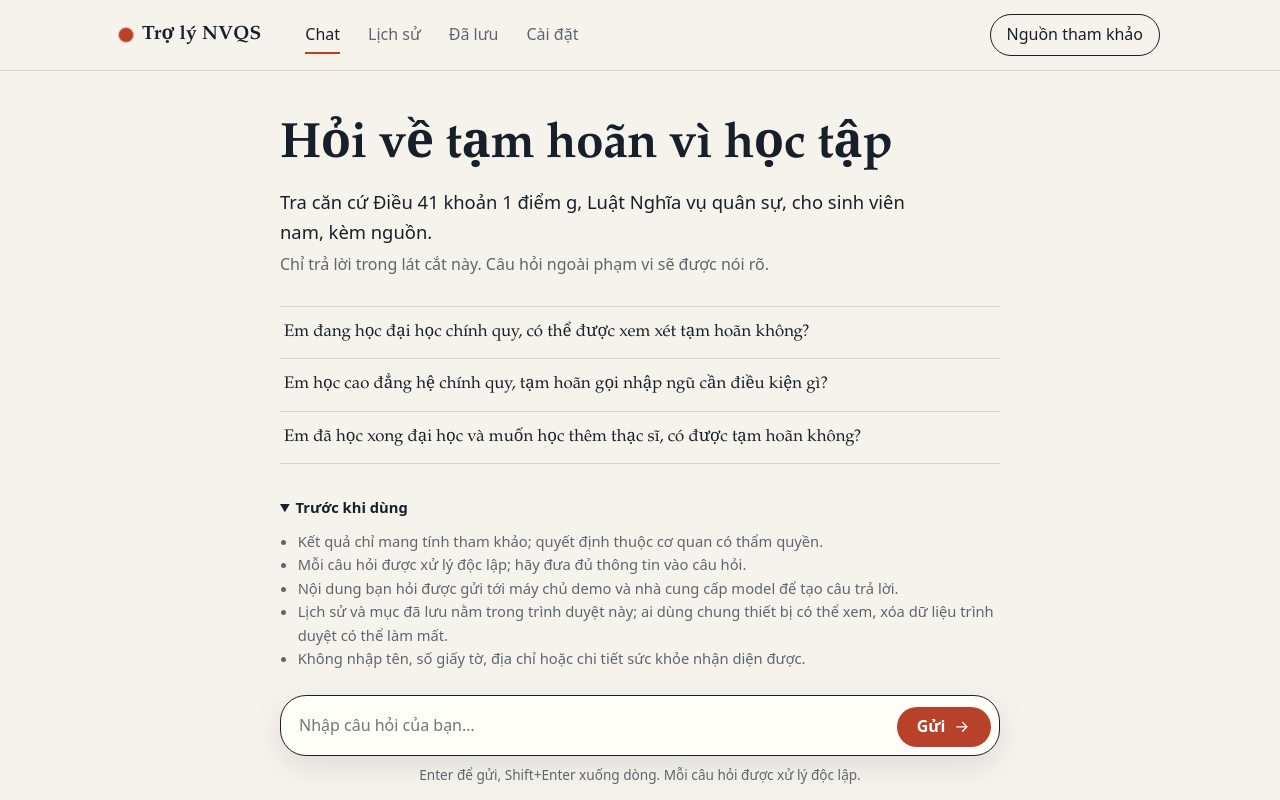
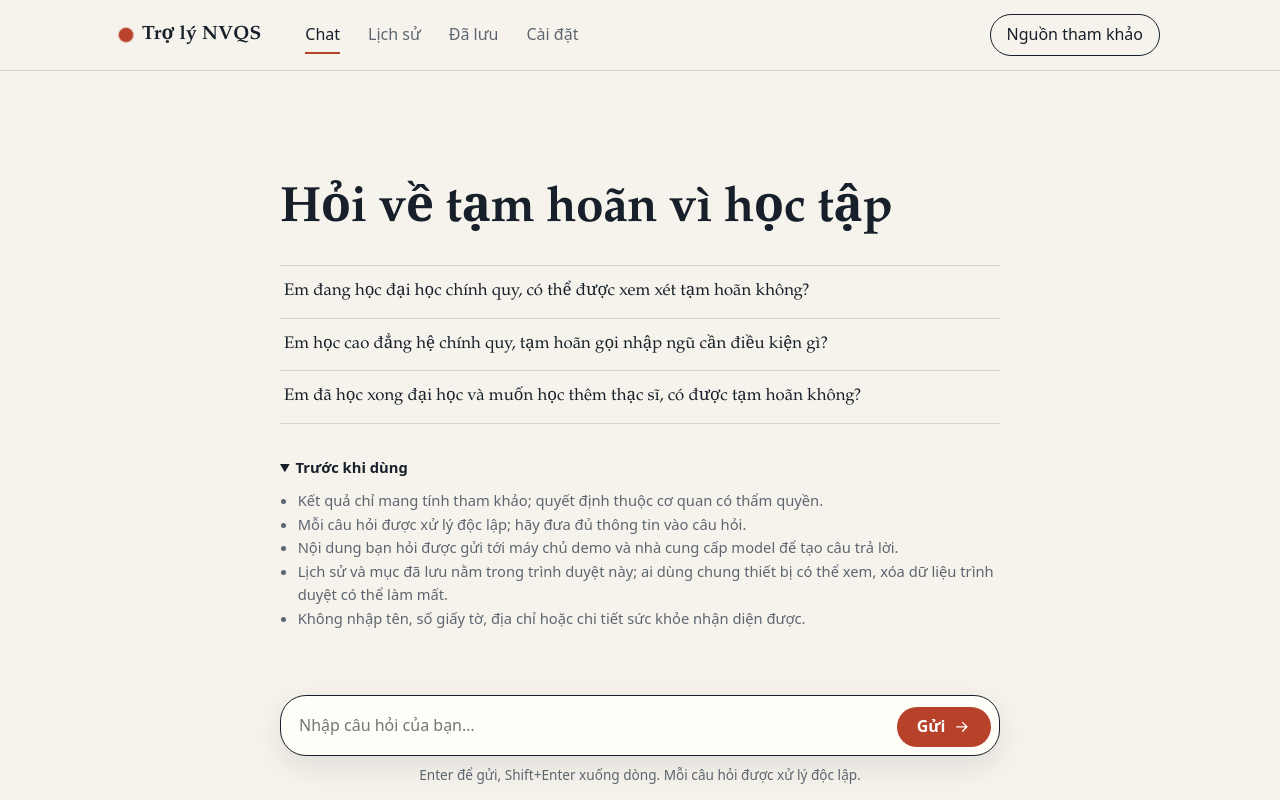
Before and after one commit to HuyHoangg10/K5-Day15-L3A-NuHonLocXoay, a plain HTML site: page web/static/index.html in a window 1280 px wide. Drawn offline with Linux system fonts and the light colour scheme; no server answers.

Commit message:
feat(web): bỏ hai dòng mô tả ở trang chào
Co-Authored-By: Claude Sonnet 5.5 <noreply@anthropic.com>

```diff
--- a/web/static/app.css
+++ b/web/static/app.css
@@ -44,12 +44,12 @@ header h1{margin:0;font:600 1.2rem/1 var(--display);display:flex;align-items:cen
 .view:not([hidden]){animation:rise .4s var(--ease)}
 #scroll{flex:1;overflow-y:auto;padding:48px 20px 24px}
 #welcome,#msgs{max-width:720px;margin:0 auto}
-#welcome h2{font:600 clamp(2rem,5vw,3.1rem)/1.1 var(--display);margin:8vh 0 14px;letter-spacing:-.01em;overflow-wrap:break-word;min-width:0}
+#welcome h2{font:600 clamp(2rem,5vw,3.1rem)/1.1 var(--display);margin:8vh 0 28px;letter-spacing:-.01em;overflow-wrap:break-word;min-width:0}
 .lead{font-size:1.15em;margin:0 0 6px;max-width:34em}
 .scope{color:var(--mute);margin:0 0 28px}
 #welcome>*{animation:rise .6s var(--ease) both}
 #welcome>*:nth-child(1){animation-delay:.02s}#welcome>*:nth-child(2){animation-delay:.1s}#welcome>*:nth-child(3){animation-delay:.16s}
-#welcome>*:nth-child(4){animation-delay:.24s}#welcome>*:nth-child(5){animation-delay:.34s}
+#welcome>*:nth-child(3){animation-delay:.16s}
 #suggest{display:flex;flex-direction:column;border-top:1px solid var(--rule);margin-bottom:28px}
 .chip-q{text-align:left;background:none;border:0;border-bottom:1px solid var(--rule);padding:14px 4px;cursor:pointer;font:500 1.05em/1.4 var(--display);display:flex;justify-content:space-between;gap:16px;transition:padding-left .25s var(--ease),color .2s var(--ease)}
 .chip-q::after{content:"→";color:var(--signal);opacity:0;transform:translateX(-8px);transition:opacity .25s var(--ease),transform .25s var(--ease)}
--- a/web/static/index.html
+++ b/web/static/index.html
@@ -26,8 +26,6 @@
       <div id="scroll" tabindex="-1">
         <div id="welcome">
           <h2>Hỏi về tạm hoãn vì học tập</h2>
-          <p class="lead">Tra căn cứ Điều 41 khoản 1 điểm g, Luật Nghĩa vụ quân sự, cho sinh viên nam, kèm nguồn.</p>
-          <p class="scope">Chỉ trả lời trong lát cắt này. Câu hỏi ngoài phạm vi sẽ được nói rõ.</p>
           <div id="suggest">
             <button class="chip-q" type="button">Em đang học đại học chính quy, có thể được xem xét tạm hoãn không?</button>
             <button class="chip-q" type="button">Em học cao đẳng hệ chính quy, tạm hoãn gọi nhập ngũ cần điều kiện gì?</button>
```
